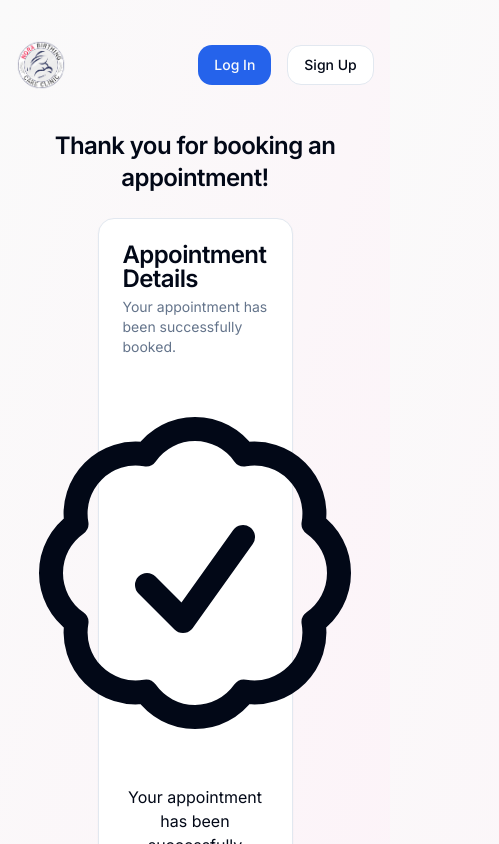
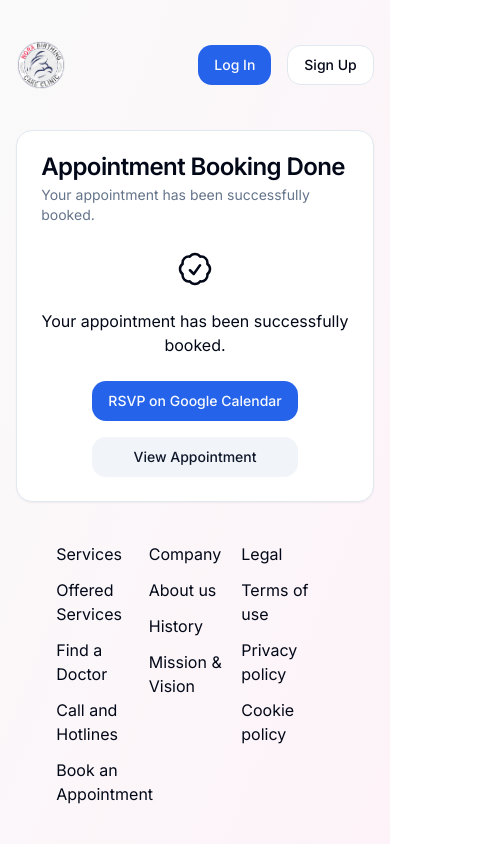
Before and after one commit to froilanimnida/healthcare-system, a Next.js app: page /appointment/success in a window 390 px wide. Shown: the top 844 px of the page, 499 px wide, since content can reach past the window. Built offline with nearby package versions, Linux system fonts and the light colour scheme.

Commit message:
fix ui errors on the button

```diff
--- a/app/appointment/[uuid]/page.tsx
+++ b/app/appointment/[uuid]/page.tsx
@@ -78,7 +78,7 @@ const ViewAppointmentForm = async ({
 
 	return (
 		<div className='w-full flex justify-center items-center'>
-			<Card className='w-11/12'>
+			<Card className='w-11/12 max-w-screen-2xl'>
 				<CardHeader>
 					<CardTitle>Appointment Details</CardTitle>
 					<CardDescription>
--- a/app/appointment/success/SuccessActionButtons.tsx
+++ b/app/appointment/success/SuccessActionButtons.tsx
@@ -36,7 +36,7 @@ const SuccessActionButtons = ({ appointment_uuid }: RSVPButtonProps) => {
 	};
 
 	return (
-		<div className='flex flex-row gap-4'>
+		<div className='flex md:flex-row flex-col gap-4'>
 			<Button onClick={handleRSVPClick}>RSVP on Google Calendar</Button>
 			<Button variant={'secondary'}>
 				<Link href={`/appointment/${appointment_uuid}`}>View Appointment</Link>
--- a/app/appointment/success/page.tsx
+++ b/app/appointment/success/page.tsx
@@ -12,16 +12,10 @@ import ButtonsSuccessActionsWrapper from './ButtonsSuccessActionsWrapper';
 
 const page = () => {
 	return (
-		<div className='lg:p-8 w-full'>
-			<div className='mx-auto flex w-full flex-col justify-center space-y-6 items-center '>
-				<div className='flex flex-col space-y-2 text-center'>
-					<h1 className='text-2xl font-semibold tracking-tight'>
-						Thank you for booking an appointment!
-					</h1>
-				</div>
-				<Card className='w-1/2'>
+		<div className='w-full flex items-center justify-center'>
+			<Card className='max-w-screen-2xl w-11/12'>
 				<CardHeader>
-						<CardTitle>Appointment Details</CardTitle>
+					<CardTitle>Appointment Booking Done</CardTitle>
 					<CardDescription>
 						Your appointment has been successfully booked.
 					</CardDescription>
@@ -33,7 +27,7 @@ const page = () => {
 						viewBox='0 0 24 24'
 						strokeWidth={1.5}
 						stroke='currentColor'
-							className='w-96 h-96'>
+						className='w-10 md:w-20 lg:w-48'>
 						<path
 							strokeLinecap='round'
 							strokeLinejoin='round'
@@ -44,14 +38,13 @@ const page = () => {
 						Your appointment has been successfully booked.
 					</p>
 				</CardContent>
-					<CardFooter>
+				<CardFooter className='w-full flex-col md:flex-row items-center justify-center'>
 					<Suspense fallback={<Skeleton />}>
 						<ButtonsSuccessActionsWrapper />
 					</Suspense>
 				</CardFooter>
 			</Card>
 		</div>
-		</div>
 	);
 };
 
```
Lines whose indentation alone changed are shown as unchanged.
